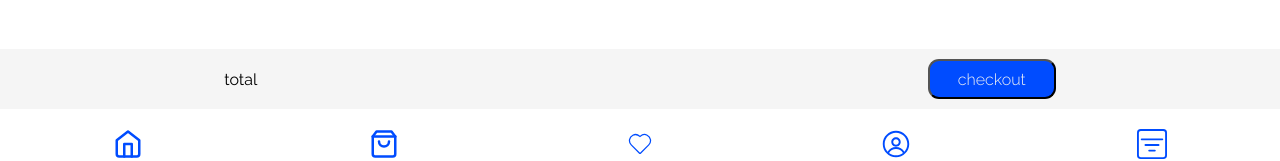
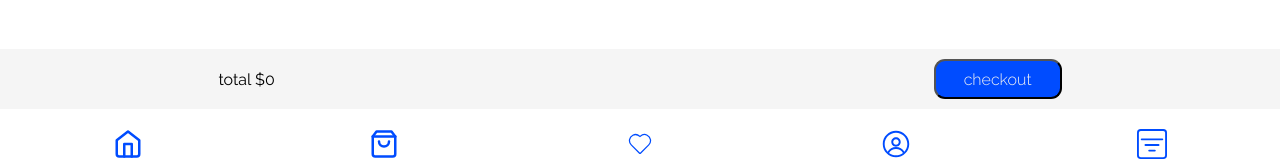
Before and after one commit to 99aliyousif99/Shoppe, a React (Vite) app: page /cart in a window 1280 px wide. Shown: the part 621-782 px from the top of the page. Built offline with nearby package versions, Linux system fonts and the light colour scheme.

Commit message:
feat: update total calculation in Cart component to account for item quantities

```diff
--- a/src/pages/Cart/Cart.jsx
+++ b/src/pages/Cart/Cart.jsx
@@ -18,7 +18,7 @@ console.log(cart)
 const totalValue =()=>{
   let total =0
   for (let items of cart){
-     total += items.price
+     total += items.price * items.quantity
   }
   return total
 }
@@ -79,7 +79,7 @@ console.log(totalValue())
         ))}
       </div>
       <div className="total">
-        <p>total </p>
+        <p>total ${totalValue()}</p>
         <button>checkout</button>
       </div>
     </>
```
